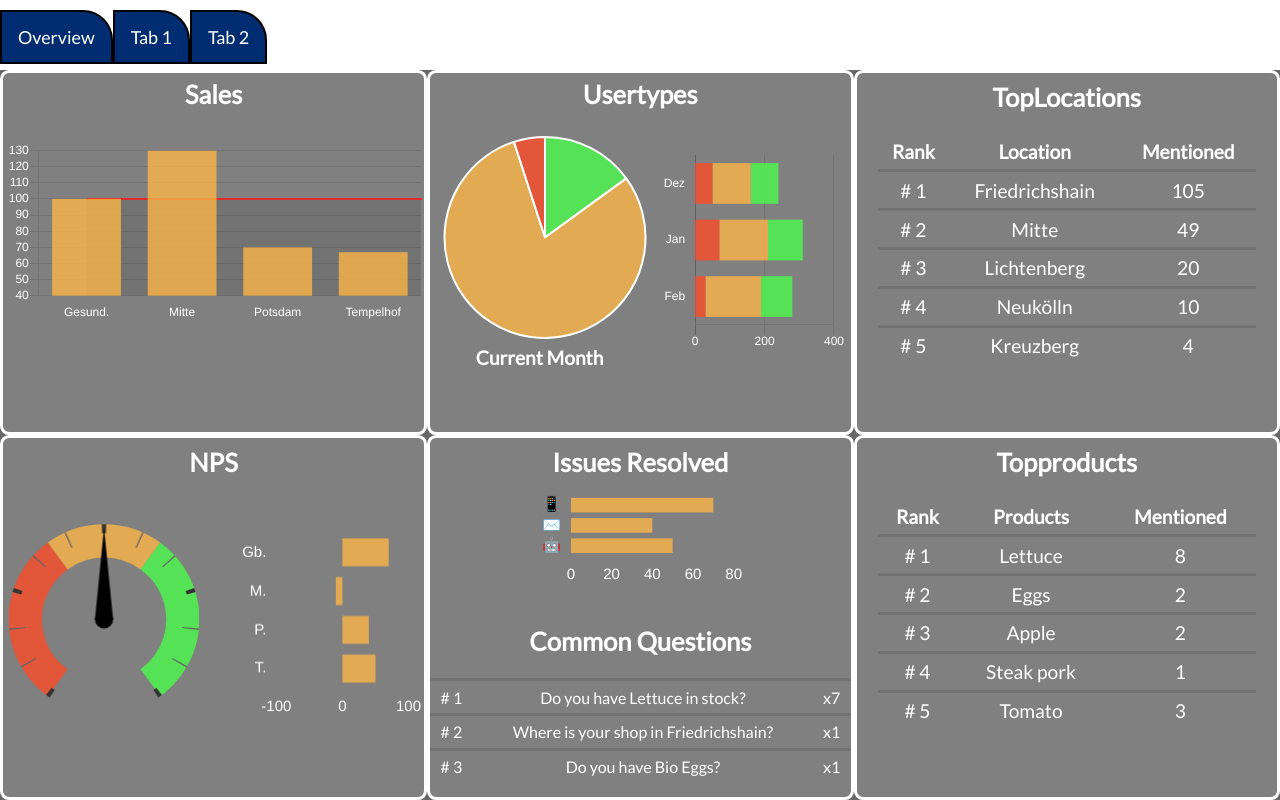
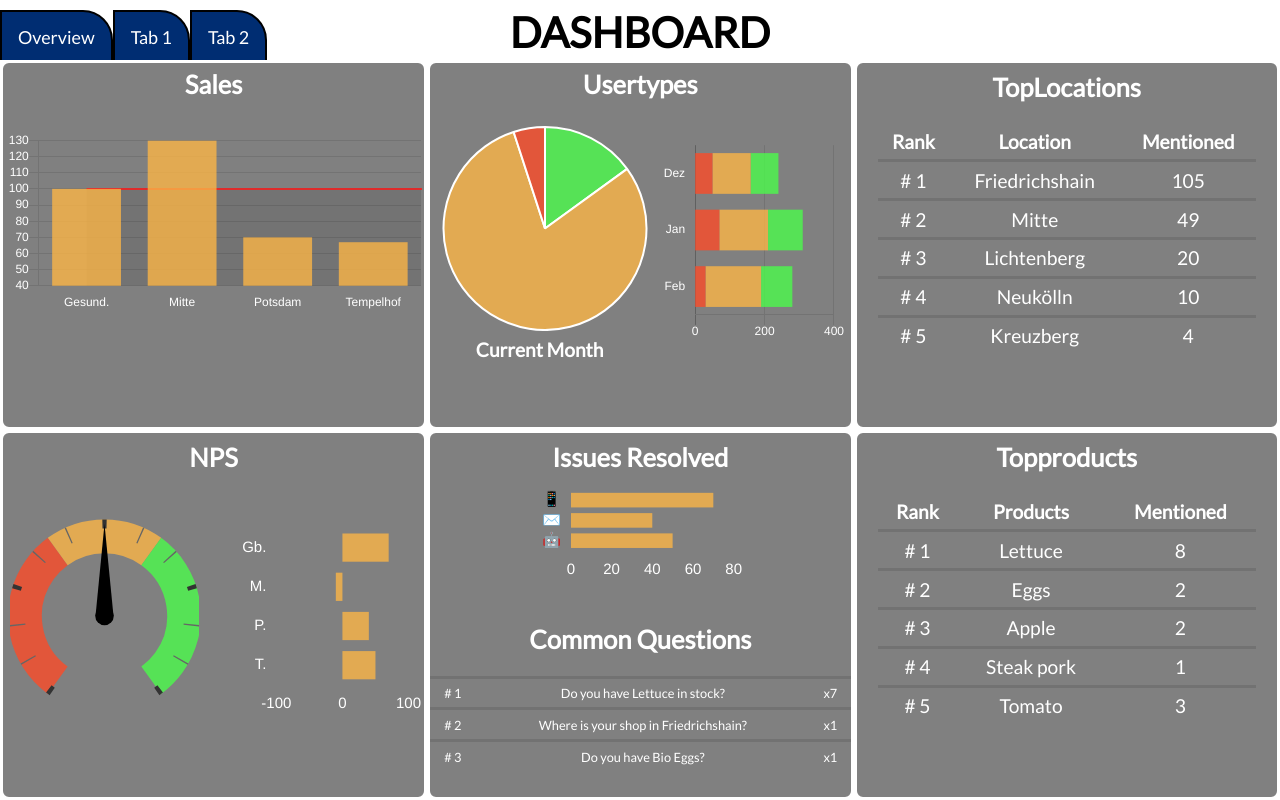
Before and after one commit to data-mining-code/dashboard-frontend, a Vue app: page / in a window 1280 px wide. Built offline with nearby package versions, Linux system fonts and the light colour scheme; no server answers.

Commit message:
slight postmerge changes

```diff
--- a/src/App.vue
+++ b/src/App.vue
@@ -1,5 +1,6 @@
 <template>
   <div id="app">
+    <h1 id="mainH">DASHBOARD</h1>
     <ul id="navbar">
       <li>
         <router-link to="/">
@@ -35,11 +36,21 @@ export default {
   -webkit-font-smoothing: antialiased;
   -moz-osx-font-smoothing: grayscale;
   text-align: center;
-  color: #444444;
+  color: white;
   height: 100%;
   width: 100%;
   display: grid;
-  grid-template-rows: 10px 60px 1fr;
+  grid-template-rows: 10px 50px 1fr;
+}
+#mainH {
+  position: absolute;
+  top: 7px;
+  left: 0;
+  right: 0;
+  color: black;
+  font-size: 42px;
+  padding: 0;
+  margin: 0 auto;
 }
 html, body {
   margin: 0;
@@ -74,6 +85,6 @@ li a:hover {
 }
 .main{
   grid-row-start: 3;
-  background-color: #676767;
+  background-color: white;
 }
 </style>
--- a/src/components/Main.vue
+++ b/src/components/Main.vue
@@ -192,7 +192,7 @@ table {
   width: 100%;
 }
 table#ComQue{
-  font-size: 1,5vw;
+  font-size: 1vw;
 }
 table#topPro, table#topLoc {
   font-size: 1.5vw;
```
